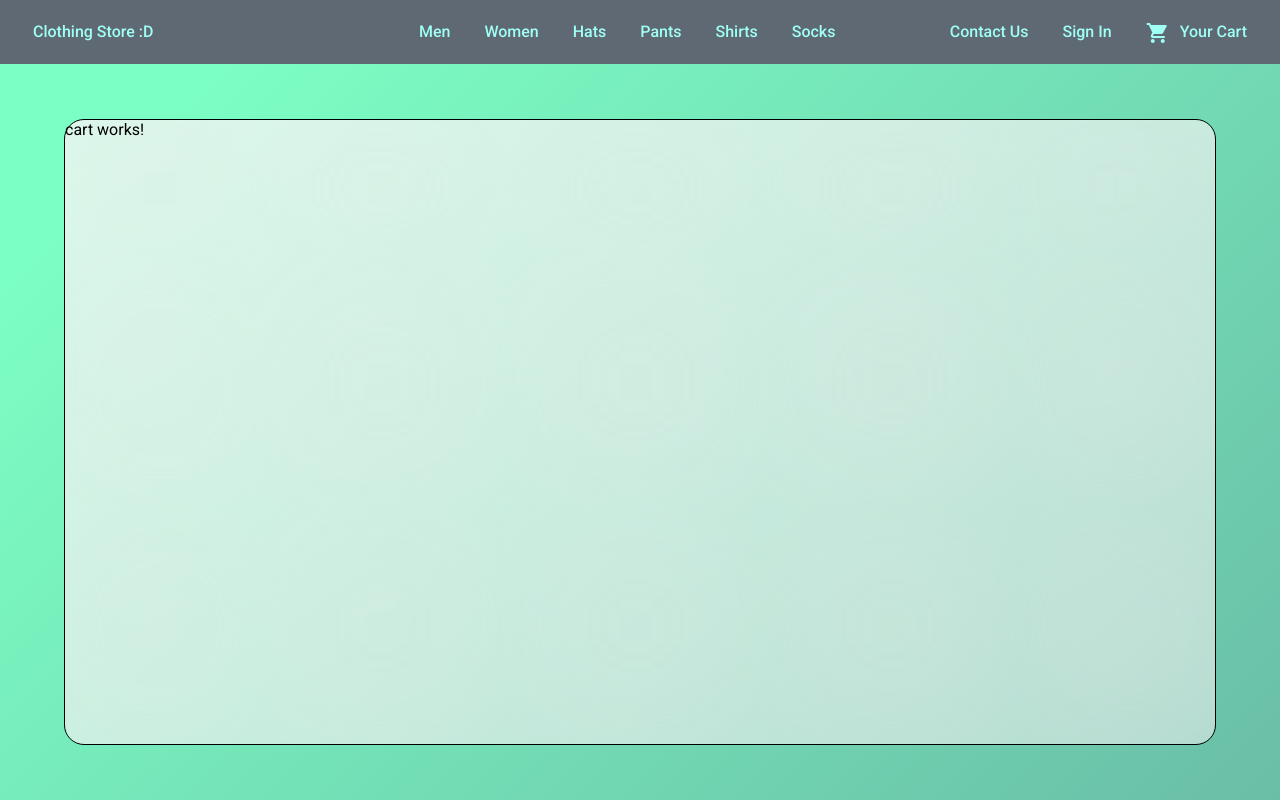
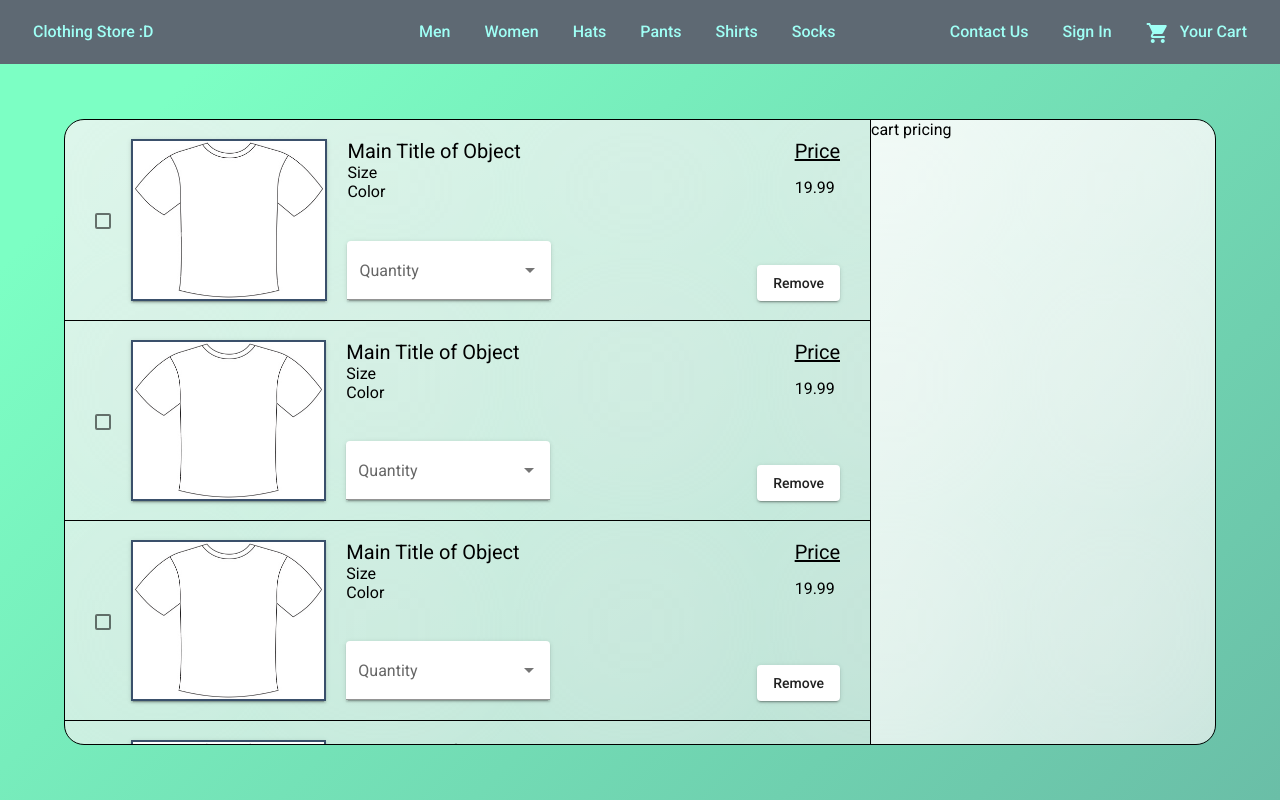
Before and after one commit to khuynh16/clothingStore, an Angular app: page /cart in a window 1280 px wide. Built offline with nearby package versions, Linux system fonts and the light colour scheme.

Commit message:
initial draft of the shopping cart items

```diff
--- a/src/app/auth/auth-form/auth-form.component.css
+++ b/src/app/auth/auth-form/auth-form.component.css
@@ -22,7 +22,9 @@ form {
     justify-content: space-evenly;
     align-items: center;
     border-radius: 10px;
-    box-shadow: inset 2000px 2000px 2000px rgb(231 231 231 / 50%);
+    box-shadow: inset 2000px 2000px 2000px rgb(231 231 231 / 50%),
+    0 1px 1px rgb(0 0 0 / 80%),
+    inset 1px 2px 0 hsl(0deg 0% 100% / 80%);
 
     /* background: linear-gradient(to top right, rgba(255,255,255,0.7), rgba(255,255,255,0.3)); */
     /* backdrop-filter: blur(2rem); */
--- a/src/app/cart/cart.component.css
+++ b/src/app/cart/cart.component.css
@@ -11,6 +11,7 @@
 }
 
 .dashboard {
+    display: flex;
     width: 90%;
     height: 85%;
     border: 1px solid black;
@@ -18,3 +19,95 @@
     box-shadow: inset 2000px 2000px 2000px rgb(231 231 231 / 50%);
     background: linear-gradient(to right bottom, rgba(255,255,255, 0.7), rgba(255,255,255,0.3));
 }
+
+.listOfItems {
+    width: 70%;
+    overflow-y: auto;
+}
+
+.cartPricing {
+    border-left: 1px solid black;
+    border-radius: 0 20px 20px 0;
+    width: 30%;
+    background: linear-gradient(to right bottom, rgba(255,255,255, 0.7), rgba(255,255,255,0.3));
+}
+
+.cartItem {
+    display: flex;
+    justify-content: space-between;
+    padding: 10px;
+    height: 200px;
+    /* border: 1px solid black; */
+    /* border-radius: 20px 0 0 20px; */
+}
+
+.listOfItems .cartItem {
+    border-top: 1px solid black;
+}
+
+.listOfItems .cartItem:first-child {
+    border-top: none;
+}
+
+/* .cartItem:not(first-child):not(:only-child) {
+    border-top: 1 px solid black;
+} */
+
+.cartItem img {
+    /* max-height: 150px; */
+    height: 90%;
+    border: 2px solid #3A506B;
+    box-shadow: 0px 3px 1px -2px rgb(0 0 0 / 20%), 0px 2px 2px 0px rgb(0 0 0 / 14%), 0px 1px 5px 0px rgb(0 0 0 / 12%);
+}
+
+.itemDetails {
+    display: flex;
+    flex-direction: column;
+    justify-content: space-between;
+    height: 90%;
+}
+
+.left {
+    display: flex;
+    align-items: center;
+    width: 80%;
+}
+
+.left > *:not(img) {
+    padding: 0 20px;
+}
+
+.right {
+    height: 90%;
+    width: 20%;
+    display: flex;
+    flex-direction: column;
+    align-items: flex-end;
+    margin: auto;
+    padding-right: 20px;
+    justify-content: space-between;
+}
+
+.title,
+.priceHeading {
+    font-size: 20px;
+}
+
+.priceHeading {
+    padding-bottom: 15px;
+    text-decoration: underline;
+}
+
+.actionButtons {
+    display: flex;
+    justify-content: space-evenly;
+}
+
+:host ::ng-deep .mat-form-field {
+    margin-bottom: -20px;
+}
+
+:host ::ng-deep .mat-form-field-type-mat-select:not(.mat-form-field-disabled) .mat-form-field-flex {
+    background-color: white;
+    box-shadow: 0px 3px 1px -2px rgb(0 0 0 / 20%), 0px 2px 2px 0px rgb(0 0 0 / 14%), 0px 1px 5px 0px rgb(0 0 0 / 12%);
+}
--- a/src/app/cart/cart.component.html
+++ b/src/app/cart/cart.component.html
@@ -1,8 +1,42 @@
 <app-header></app-header>
 <div class="container">
     <div class="dashboard">
-        <p>cart works!</p>
-        <div class="listOfItems"></div>
-        <div class="cartPricing"></div>
+        <div class="listOfItems">
+            <div class="cartItem" *ngFor="let cartItem of cartItems">
+                <div class="left">
+                    <mat-checkbox [color] = "color"class="example-margin"></mat-checkbox>
+                    <img src="../../assets/images/male shirt template.jpeg" alt="">
+                    <div class="itemDetails">
+                        <div class="itemDescription">
+                            <p class="title">Main Title of Object</p>
+                            <p>Size</p>
+                            <p>Color</p>
+                        </div>
+                        <div class="actionButtons">
+                            <mat-form-field appearance="fill">
+                                <mat-label>Quantity</mat-label>
+                                <mat-select>
+                                  <mat-option *ngFor="let quantity of quantities" [value]="quantity">
+                                    {{ quantity }}
+                                  </mat-option>
+                                </mat-select>
+                            </mat-form-field>
+                        </div>
+                    </div>
+                </div>
+                <div class="right">
+                    <div class="priceInfo">
+                        <p class="priceHeading">Price</p>
+                        <p>19.99</p>
+                    </div>
+                    <div class="removeItem">
+                        <button mat-raised-button>Remove</button>
+                    </div>
+                </div>
+            </div>
+        </div>
+        <div class="cartPricing">
+            cart pricing
+        </div>
     </div>
 </div>
--- a/src/app/cart/cart.component.ts
+++ b/src/app/cart/cart.component.ts
@@ -6,6 +6,9 @@ import { Component, OnInit } from '@angular/core';
   styleUrls: ['./cart.component.css']
 })
 export class CartComponent implements OnInit {
+  cartItems = ['item 1', 'item 2', 'item 3', 'item 4'];
+  quantities = [1, 2, 3, 4, 5, 6, 7, 8, 9, 10];
+  color = 'primary';
 
   constructor() { }
 
```
Also changed, not shown: src/app/app.module.ts (+6 -1 lines).
